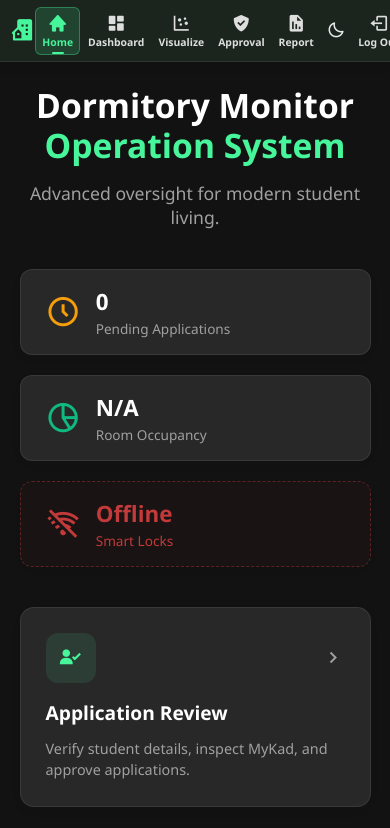
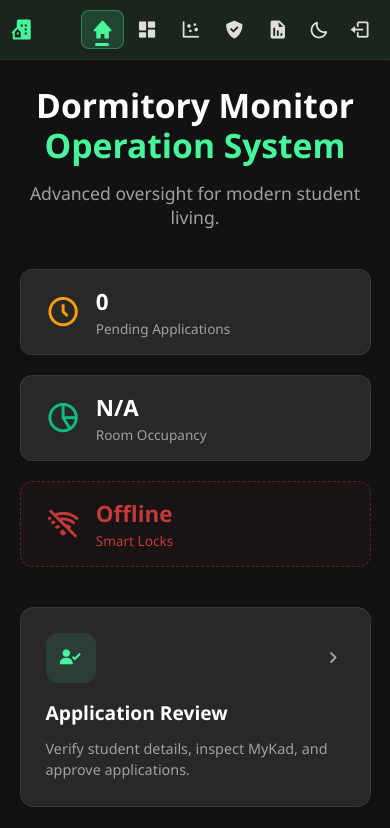
Before and after one commit to GAMERXTAKJELAS/dormitoration, a plain HTML site: page admin/adminhomepage.html in a window 390 px wide. Shown: the top 828 px of the page. Drawn offline with nearby package versions, Linux system fonts and the light colour scheme; no server answers; sample sign-in values are in the browser's storage.

Commit message:
design change

```diff
--- a/design/adminhomepage.css
+++ b/design/adminhomepage.css
@@ -122,7 +122,7 @@ body {
     margin-left: 4px;
 }
 
-/* Individual Nav Item Styling */
+/* Individual Nav Item Styling (Desktop & Tablet) */
 .nav-item {
     position: relative;
     display: inline-flex;
@@ -140,6 +140,10 @@ body {
 
 .nav-item i {
     font-size: 1.2rem;
+}
+
+.nav-label {
+    display: inline-block; /* Visible on Desktop & Tablet */
 }
 
 .nav-item:hover {
@@ -170,7 +174,6 @@ body {
     border: 1px solid rgba(255, 255, 255, 0.5);
 }
 
-/* Active indicator dot/bar */
 .nav-item.active .active-indicator {
     position: absolute;
     bottom: -3px;
@@ -478,10 +481,10 @@ body {
     }
 }
 
-/* Mobile & Small Screen (Max width 768px) */
+/* Mobile Screen (Max width 768px) -> ICON ONLY MODE */
 @media screen and (max-width: 768px) {
     .top-nav {
-        height: 62px;
+        height: 60px;
     }
 
     .nav-container {
@@ -489,11 +492,11 @@ body {
     }
 
     .brand-text {
-        display: none; /* Hide logo text on small screens to prevent overflow */
+        display: none; /* Hide brand text on mobile */
     }
 
     .brand i {
-        font-size: 1.6rem;
+        font-size: 1.5rem;
     }
 
     .nav-links {
@@ -509,31 +512,32 @@ body {
         gap: 2px;
     }
 
-    /* Compact vertical icon-above-label layout for mobile */
+    /* HIDE TEXT LABELS ON MOBILE SCREEN */
+    .nav-label {
+        display: none !important;
+    }
+
+    /* Clean Icon-Only Layout */
     .nav-item {
-        padding: 5px 6px;
-        flex-direction: column;
-        gap: 2px;
-        border-radius: 6px;
+        padding: 8px 10px;
+        flex-direction: row;
+        gap: 0;
+        border-radius: 8px;
     }
 
     .nav-item i {
+        font-size: 1.35rem;
+    }
+
+    .theme-btn {
+        padding: 8px;
         font-size: 1.25rem;
     }
 
-    .nav-label {
-        font-size: 0.65rem;
-    }
-
-    .theme-btn {
-        padding: 5px 5px;
-        font-size: 1.15rem;
-    }
-
     .nav-item.active .active-indicator {
-        bottom: 0;
-        width: 12px;
-        height: 2px;
+        bottom: 2px;
+        width: 14px;
+        height: 3px;
     }
 
     .home-section {
```
